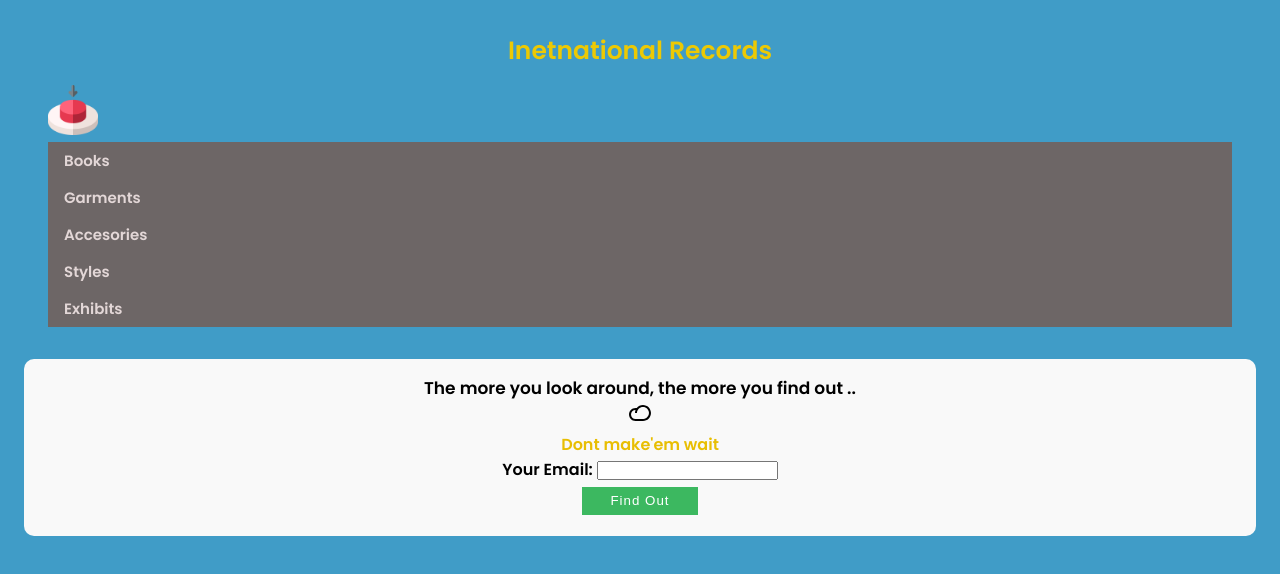
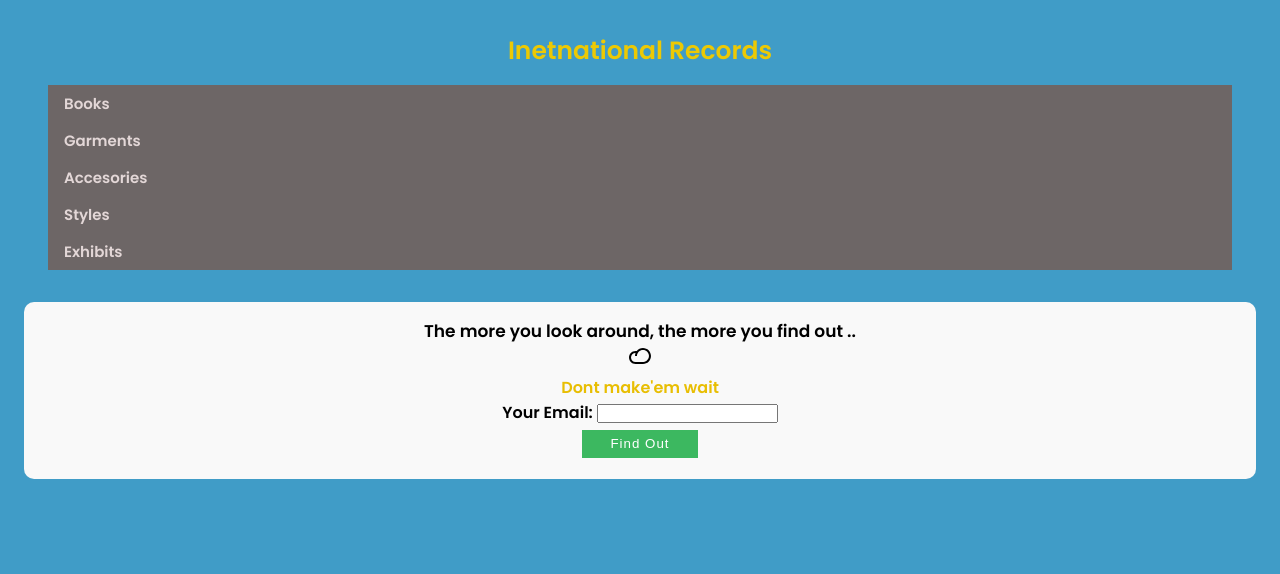
Before and after one commit to realsulty/international-records, a website: page index.html in a window 1280 px wide. Both pictures are taken after a click on the picture 73 px from the left and 110 px from the top of the page. Drawn offline with Linux system fonts and the light colour scheme.

Commit message:
new btn function

```diff
--- a/app.js
+++ b/app.js
@@ -1,3 +1,4 @@
 function menu() {
-    document.getElementById('btn').style.display = "block";
+    document.getElementById('menu-items').style.display = "block";
+    document.getElementById('btn').style.display = "none";
 }
--- a/index.html
+++ b/index.html
@@ -20,8 +20,8 @@
 
         <h1>Inetnational Records
         </h1>
-        <img onclick="menu()"   src="/img/button.png" alt="">
-        <div class="items" id="btn">
+        <img onclick="menu()"  id="btn" src="/img/button.png" alt="">
+        <div class="items" id="menu-items">
                 <!--
 
                     <li><a href="">Books</a></li>
--- a/style.scss
+++ b/style.scss
@@ -60,7 +60,7 @@
 
                     }
 
-            #btn{
+            #menu-items{
 
 
 
```
Also changed, not shown: style.css.
